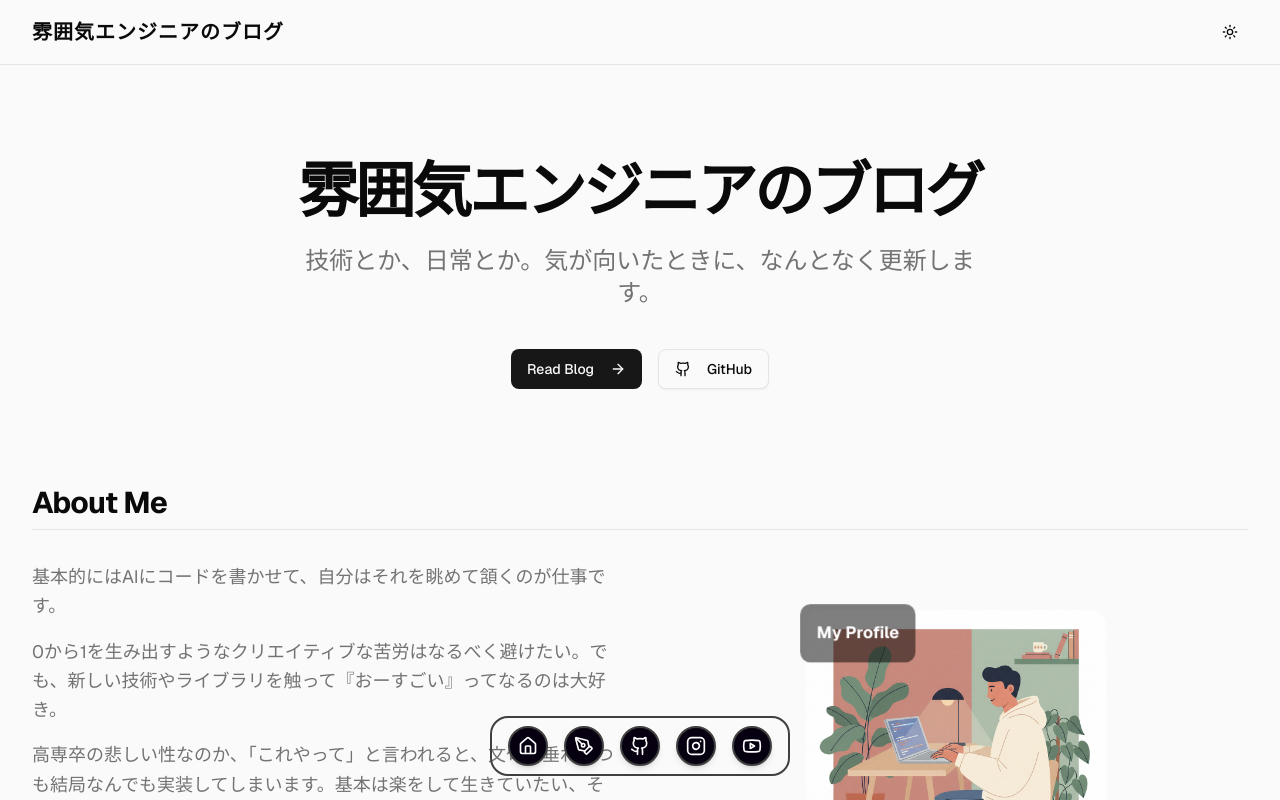
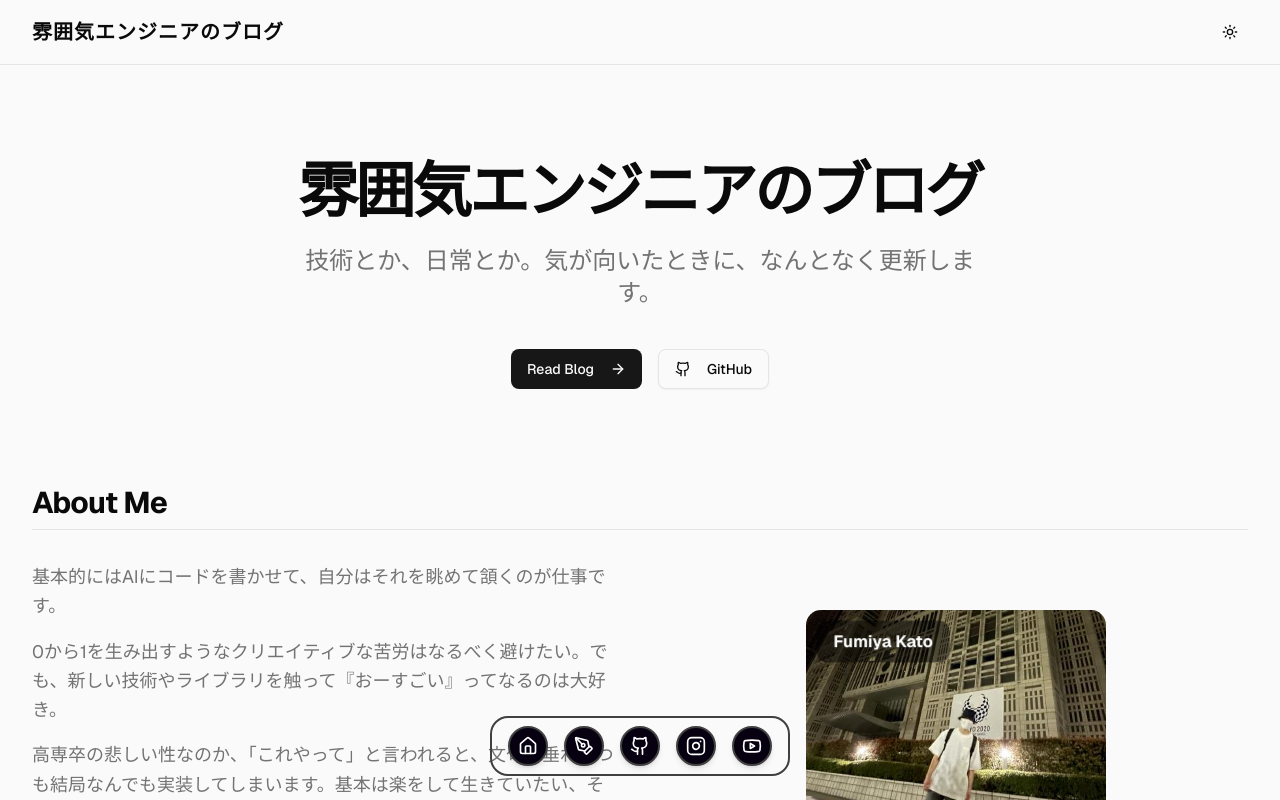
Before and after one commit to smdhnz/portfolio, a Next.js app: page / in a window 1280 px wide. Shown: the top 800 px of the page. Built offline with nearby package versions, Linux system fonts and the light colour scheme; no server answers.

Commit message:
style: プロフィール画像のTiltedCardパラメータを調整
- プロフィール画像を /profile-image.jpg に変更
- 回転量、ホバー時のスケール、ツールチップ表示などのパラメータを微調整

```diff
--- a/app/page.tsx
+++ b/app/page.tsx
@@ -76,21 +76,21 @@ export default function Home() {
           <div className="flex justify-center">
             {/* TiltedCardでプロフィール画像を表示 */}
             <TiltedCard
-              imageSrc="/images/profile.png"
+              imageSrc="/profile-image.jpg"
               altText="Profile Picture"
-              captionText="Code & Design"
+              captionText="Fumiya Kato"
               containerHeight="300px"
               containerWidth="300px"
               imageHeight="300px"
               imageWidth="300px"
-              rotateAmplitude={12}
-              scaleOnHover={1.1}
+              rotateAmplitude={30}
+              scaleOnHover={1}
               showMobileWarning={false}
-              showTooltip={true}
-              displayOverlayContent={true}
+              showTooltip={false}
+              displayOverlayContent
               overlayContent={
-                <div className="bg-black/50 p-4 rounded-lg text-white">
-                  <p className="font-bold">My Profile</p>
+                <div className="bg-black/50 px-4 py-2 mt-4 ml-4 rounded-lg text-white">
+                  <p className="font-bold">Fumiya Kato</p>
                 </div>
               }
             />
```
Also changed, not shown: public/profile-image.jpg (added).
